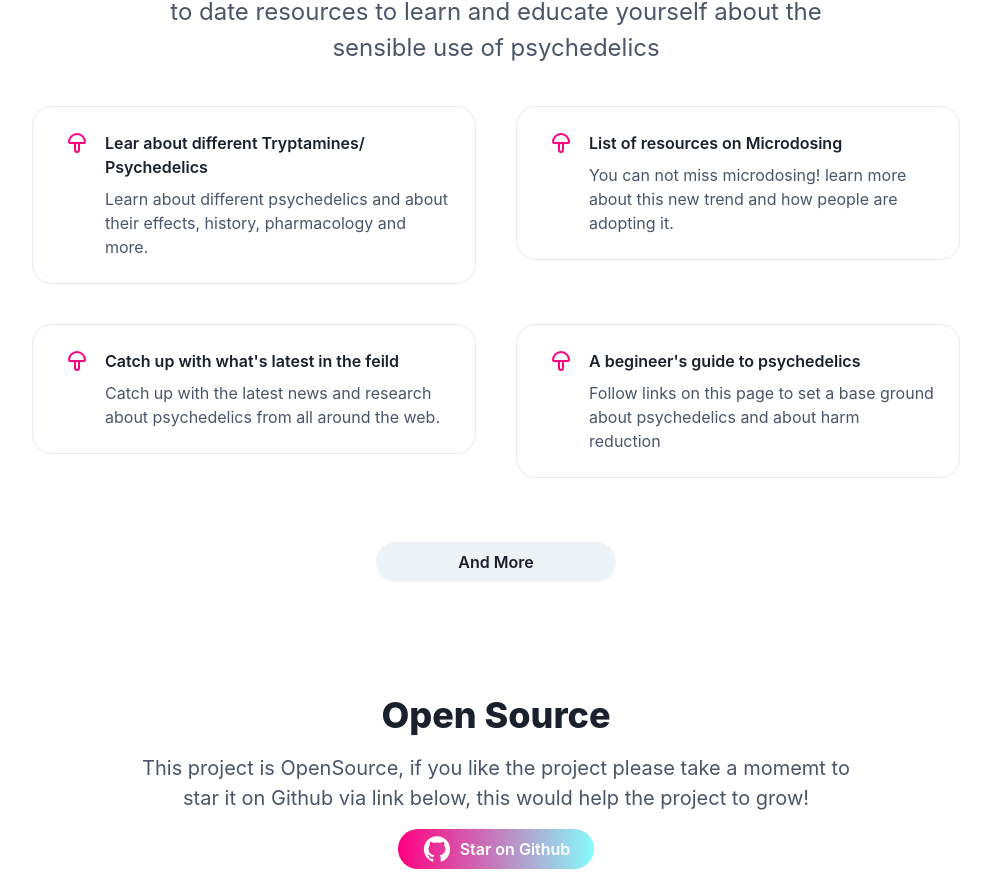
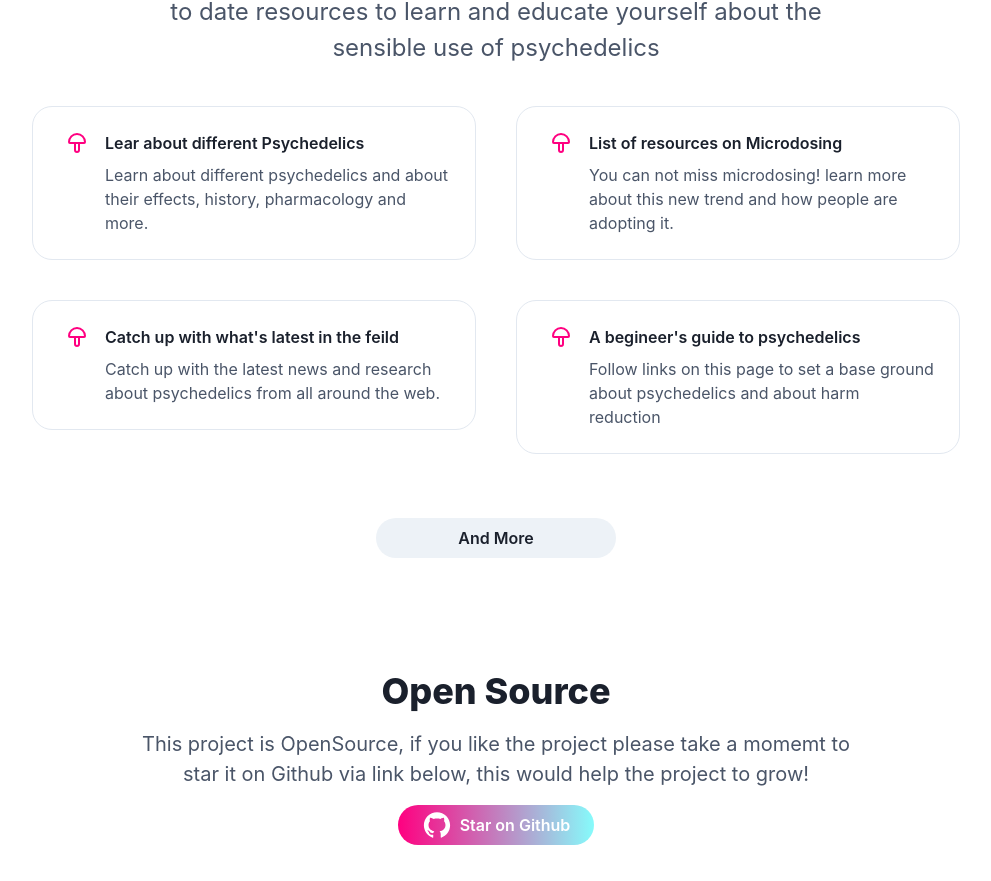
Before and after one commit to Wateraga/psyspacelibrary, a React (Create React App) app: page / in a window 1280 px wide. Shown: the part 1179-2060 px from the top of the page, without its empty margins (144-1135 px from the left). Built offline with nearby package versions, Linux system fonts and the light colour scheme.

Commit message:
fixed broken links
fixed broken links on the plan you trip section and home page about section

```diff
--- a/src/data/about.json
+++ b/src/data/about.json
@@ -2,7 +2,7 @@
   "feature": [
     {
       "id": 1,
-      "title": "Lear about different Tryptamines/ Psychedelics",
+      "title": "Lear about different Psychedelics",
       "text": "Learn about different psychedelics and about their effects, history, pharmacology and more.",
       "to": "/library/home"
     },
@@ -10,19 +10,19 @@
       "id": 2,
       "title": "List of resources on Microdosing",
       "text": "You can not miss microdosing! learn more about this new trend and how people are adopting it.",
-      "to": "/library/beginners-guide"
+      "to": "/library/microdosing"
     },
     {
       "id": 3,
       "title": "Catch up with what's latest in the feild",
       "text": "Catch up with the latest news and research about psychedelics from all around the web.",
-      "to": "/library/microdosing"
+      "to": "/library/latest-news"
     },
     {
       "id": 4,
       "title": "A begineer's guide to psychedelics",
       "text": "Follow links on this page to set a base ground about psychedelics and about harm reduction",
-      "to": "/library/latest-news"
+      "to": "/library/beginners-guide"
     }
   ]
 }
--- a/src/library/components/PlanTripTimeline/PlanTripCard.tsx
+++ b/src/library/components/PlanTripTimeline/PlanTripCard.tsx
@@ -74,7 +74,7 @@ const PlanTripCard = ({
               <Box>
                 <Text>
                   Reference:{" "}
-                  <Link isExternal href={`{${referenceLink}}`} color="#FF0080">
+                  <Link isExternal href={`${referenceLink}`} color="#FF0080">
                     {reference}
                   </Link>
                 </Text>
```
